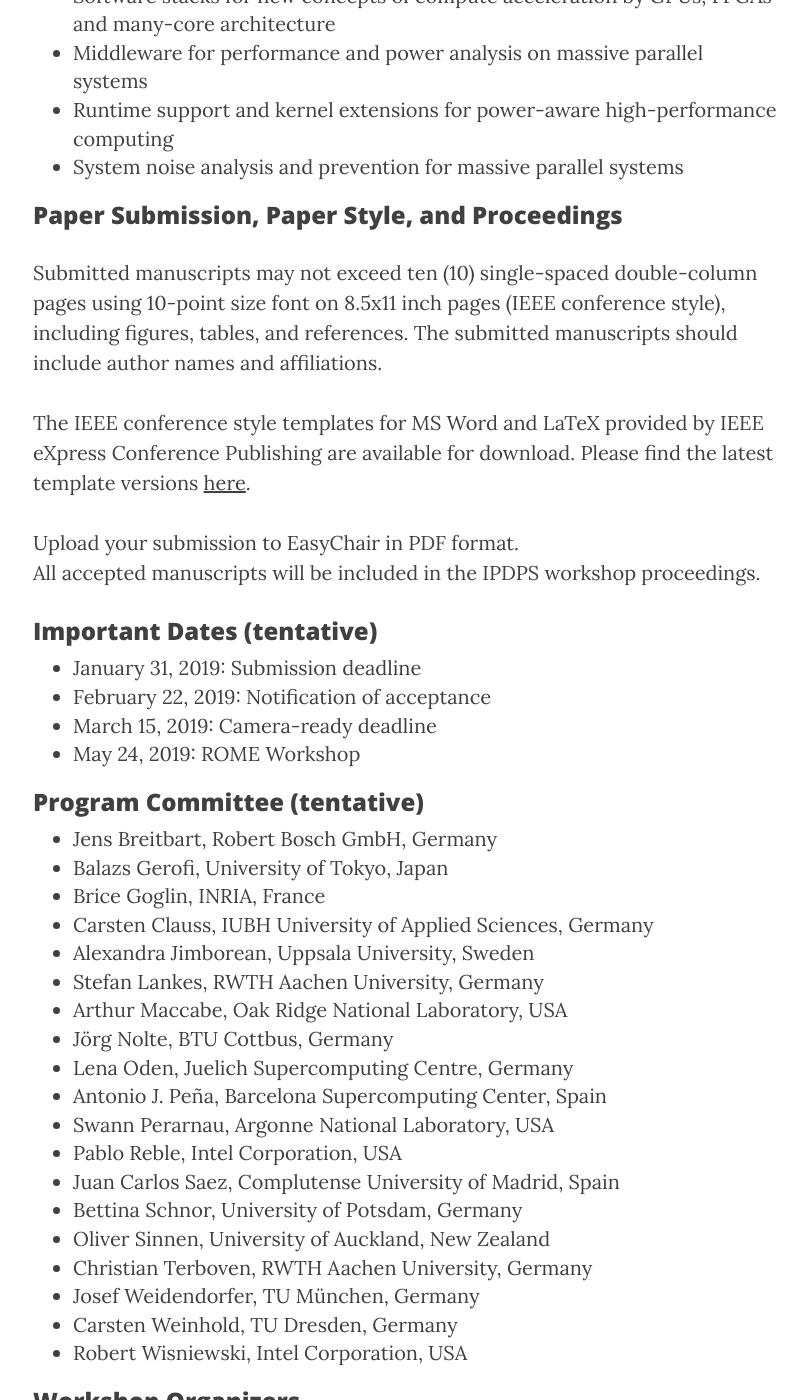
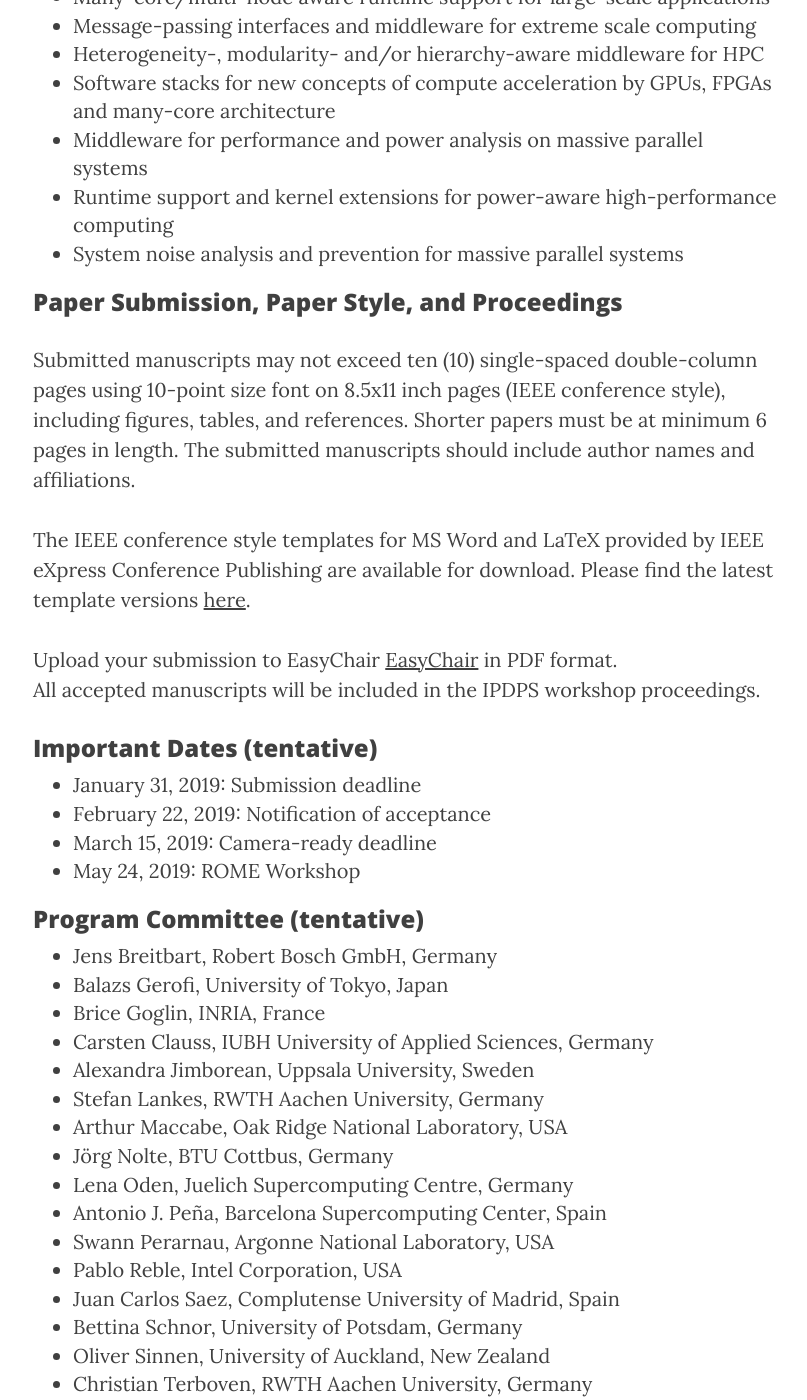
Before and after one commit to WROME/wrome.github.io, a Jekyll site: the page built from rio2019.md, in a window 1280 px wide and 1400 px high, scrolled down 2604 px. Shown: the whole window, without its empty margins (232-1039 px from the left). Built offline with Jekyll 4.4.1, drawn with Linux system fonts in a browser that asks for light colours; nearby versions of some CDN libraries; some of the changed text lies outside the part shown.

Commit message:
Add link to submission server (EasyChair)

```diff
--- a/rio2019.md
+++ b/rio2019.md
@@ -9,11 +9,14 @@ header-img: "img/rio.jpg"
 
 ### held in conjunction with [IPDPS 2019](http://www.ipdps.org)<br> May 20 - 24, 2019<br>Rio de Janeiro, Brazil
 
+#### Workshop at Friday, the 24th of May 2019
+
 ![](../img/ipdps2019.jpg)
 
 
 ### News
 
+* November 21, 2018: [Call for papers](https://easychair.org/cfp/ROME2019) has been published and [submission server](https://easychair.org/conferences/?conf=rome2019) is open.
 * September 24, 2018: The workshop proposal has been accepted for the [International Parallel and Distributed Processing Symposium](http://www.ipdps.org/) (IPDPS), to be held May 20-24, 2019 in Rio de Janeiro, Brazil. The ROME workshop is expected to take place on Friday, the 24th of May 2019.
 * August 13, 2018: Website for workshop proposal is now online<br>Photo by _Wolfhardt_ / Stitch by _Klaus with K_<br>[CC BY-SA 3.0](http://creativecommons.org/licenses/by-sa/3.0), via [Wikimedia Commons](https://commons.wikimedia.org/wiki/File:Rio_de_Janeiro_Corcovadoview_crop2.jpg)
 
@@ -44,11 +47,11 @@ Authors from all related disciplines are invited to submit unpublished papers re
 
 ### Paper Submission, Paper Style, and Proceedings
 
-Submitted manuscripts may not exceed ten (10) single-spaced double-column pages using 10-point size font on 8.5x11 inch pages (IEEE conference style), including figures, tables, and references. The submitted manuscripts should include author names and affiliations.
+Submitted manuscripts may not exceed ten (10) single-spaced double-column pages using 10-point size font on 8.5x11 inch pages (IEEE conference style), including figures, tables, and references. Shorter papers must be at minimum 6 pages in length. The submitted manuscripts should include author names and affiliations.
 
 The IEEE conference style templates for MS Word and LaTeX provided by IEEE eXpress Conference Publishing are available for download. Please find the latest template versions [here](https://www.ieee.org/conferences_events/conferences/publishing/templates.html).
 
-Upload your submission to EasyChair <!-- [EasyChair](https://easychair.org/conferences/?conf=rome2019) --> in PDF format.
+Upload your submission to EasyChair [EasyChair](https://easychair.org/conferences/?conf=rome2019) in PDF format.
 All accepted manuscripts will be included in the IPDPS workshop proceedings.
 
 
```
Also changed, not shown: other parts of rio2019.md (+3 -1 lines).
